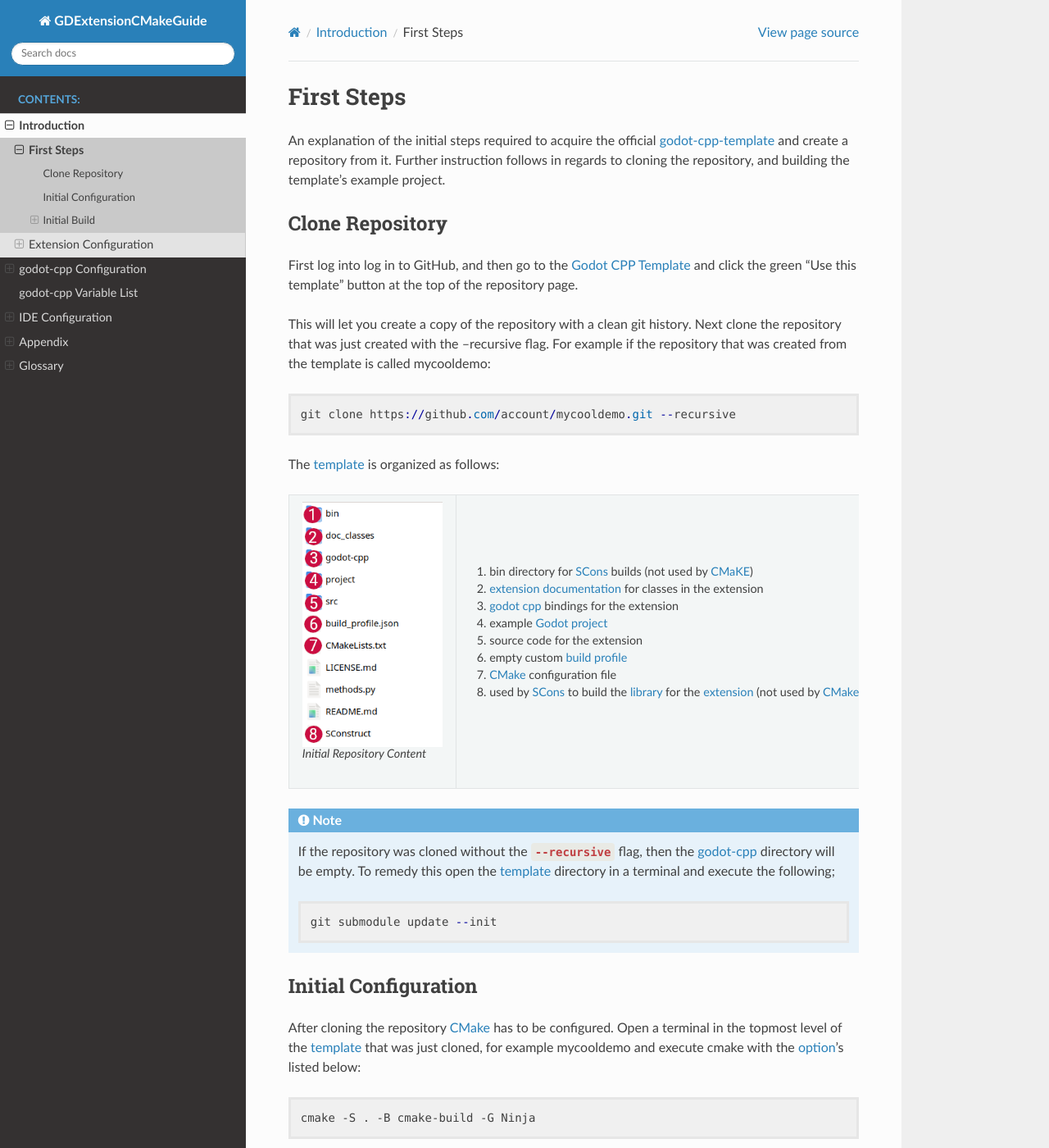
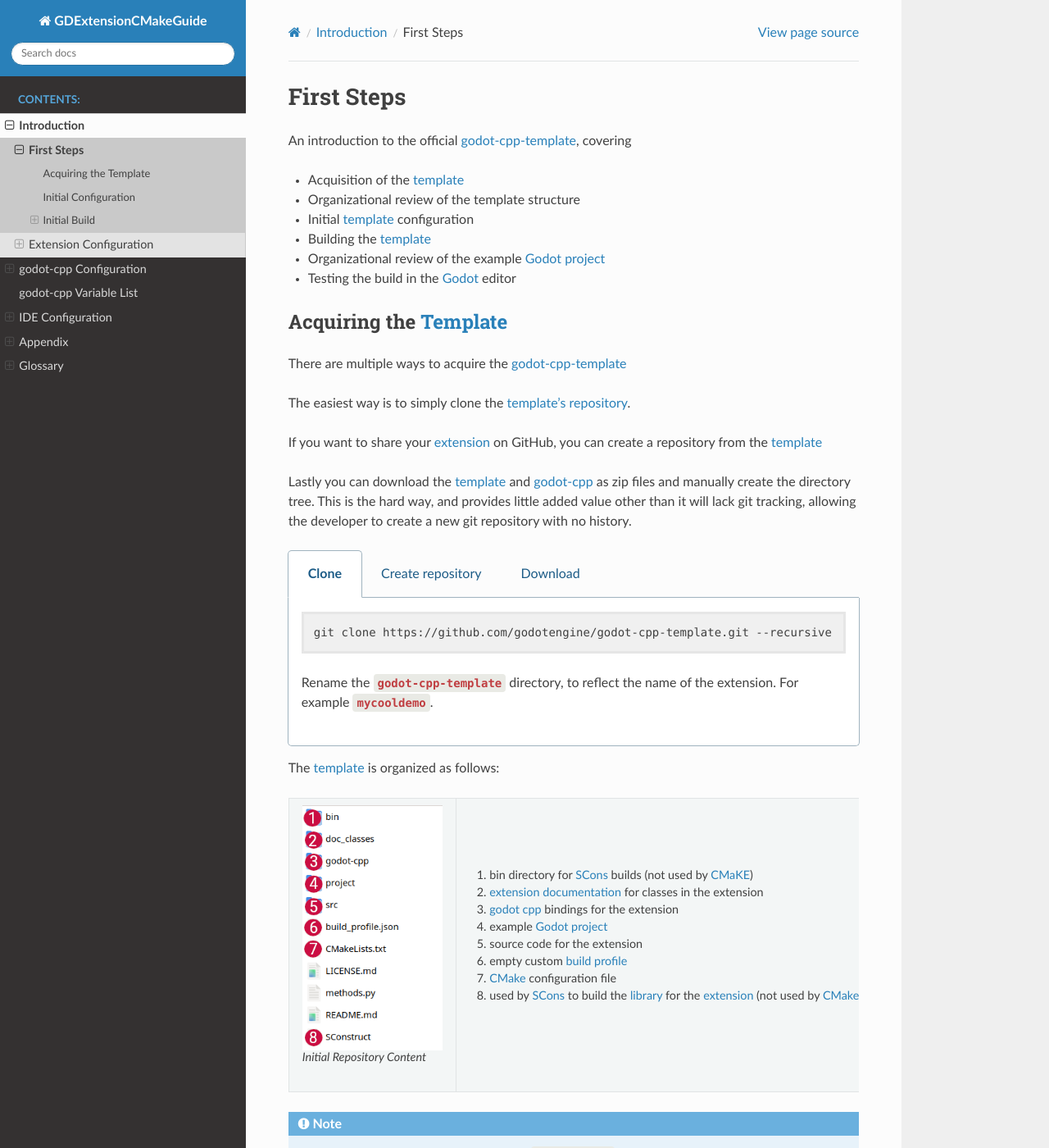
Before and after one commit to silenuz/GDExtension_CMake, a Sphinx documentation site: the page built from docs/source/introduction/first_steps.rst, in a window 1280 px wide and 1400 px high. Shown: the whole window at 82% size. Built offline with Sphinx 7.4.7 and the Read the Docs theme 3.1.0, drawn with Linux system fonts in a browser that asks for light colours.

Commit message:
started rewrite of first steps

```diff
--- a/docs/source/introduction/first_steps.rst
+++ b/docs/source/introduction/first_steps.rst
@@ -1,23 +1,66 @@
 First Steps
 -----------
-An explanation of the initial steps required to acquire the official
-:term:`godot-cpp-template`
-and create a repository from it.  Further instruction follows in regards to cloning the repository, and
-building the template's example project.
+An introduction to the official :term:`godot-cpp-template`, covering
 
-Clone Repository
-================
+* Acquisition of the :term:`template`
+* Organizational review of the template structure
+* Initial :term:`template` configuration
+* Building the :term:`template`
+* Organizational review of the example :term:`Godot` :term:`project`
+* Testing the build in the :term:`Godot` editor
 
-First log into log in to GitHub, and then go to the `Godot CPP Template`_ and click the green
-"Use this template" button at the top of the repository page.
 
-This will let you create a copy of the repository with a clean git history.
-Next clone the repository that was just created with the --recursive flag.  For example if the repository that was
-created from the template is called mycooldemo:
+Acquiring the :term:`Template <template>`
+=========================================
+There are multiple ways to acquire the :term:`godot-cpp-template`
 
-.. code::
+The easiest way is to simply clone the :term:`template's <template>` `repository <Godot CPP Template_>`__.
 
-    git clone https://github.com/account/mycooldemo.git --recursive
+If you want to share your :term:`extension` on GitHub, you can create a repository from the :term:`template`
+
+Lastly you can download the :term:`template` and :term:`godot-cpp` as zip files and manually create the directory tree.
+This is the hard way, and provides little added value other than it will lack git tracking,
+allowing the developer to create a new git repository with no history.
+
+.. tabs::
+
+   .. tab:: Clone
+
+      .. code:: shell
+
+         git clone https://github.com/godotengine/godot-cpp-template.git --recursive
+
+      Rename the ``godot-cpp-template`` directory, to reflect the name of the extension.  For example ``mycooldemo``.
+
+   .. tab:: Create repository
+      First log into log in to GitHub, and then go to the `Godot CPP Template`_ and click the green
+      "Use this template" button at the top of the repository page.
+
+      This will let you create a copy of the repository with a clean git history.
+      Next clone the repository that was just created with the --recursive flag.  For example if the repository that was
+      created from the template is called mycooldemo:
+
+      .. code:: shell
+
+         git clone https://github.com/account/mycooldemo.git --recursive
+
+   .. tab:: Download
+      Open `Godot CPP Template`_ repository in a web browser.  Click the green "Code" button and choose
+      Download ZIP.
+
+      .. figure:: img/zip_download.png
+          :width: 50%
+
+          Template Download
+
+      Unzip the compressed file, after unzipping, rename the ``godot-cpp-template-main`` directory,
+      to reflect the name of the extension.  For example ``mycooldemo``.
+
+      At this point there will be no :term:`godot-cpp` bindings for the :term:`extension`.
+      Open `Godot CPP Bindings`_ in your browser, click the green "Code" button, and choose Download Zip.
+
+      Extract the archive, and rename the extracted directory from ``godot-cpp-master`` to ``godot-cpp``.
+      Now move the ``godot-cpp``  directory to the top level of the :term:`template` directory.
 
 The :term:`template` is organized as follows:
 
@@ -42,7 +85,7 @@ The :term:`template` is organized as follows:
     If the repository was cloned without the ``--recursive`` flag, then the :term:`godot-cpp` directory will be empty.  To remedy
     this open the :term:`template` directory in a terminal and execute the following;
 
-    .. code::
+    .. code:: shell
 
         git submodule update --init
 
```
